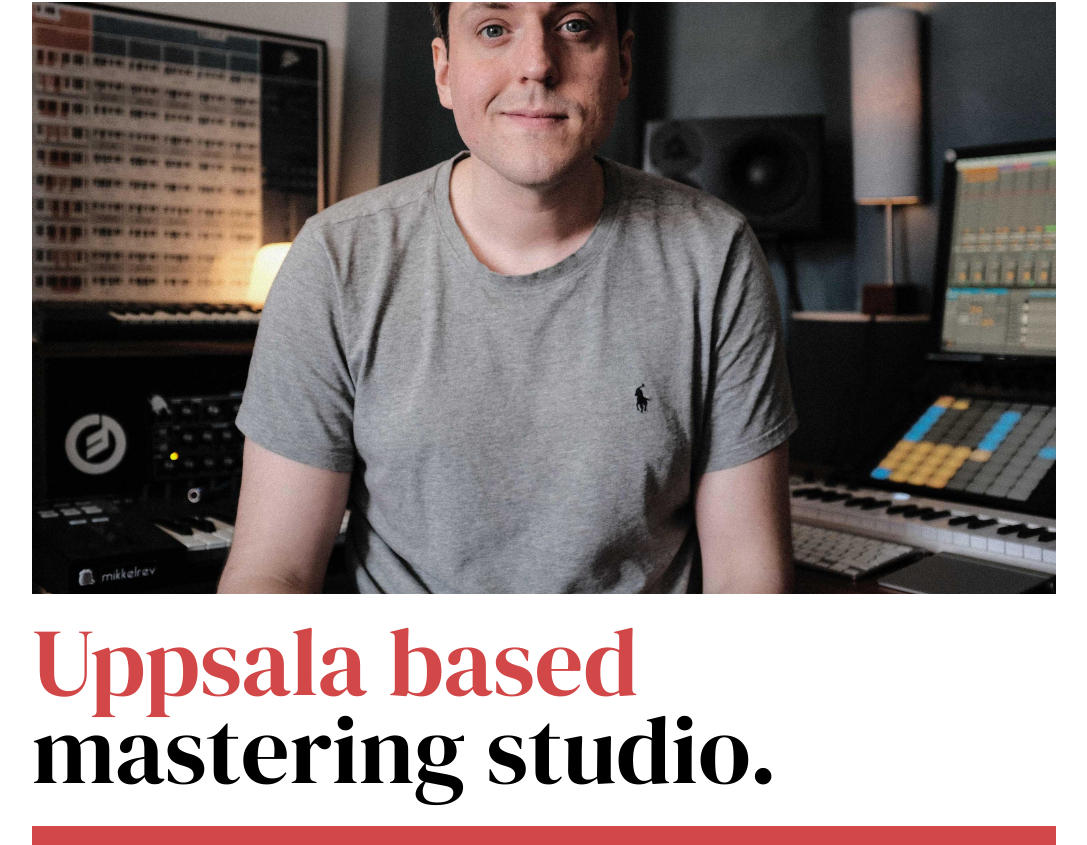
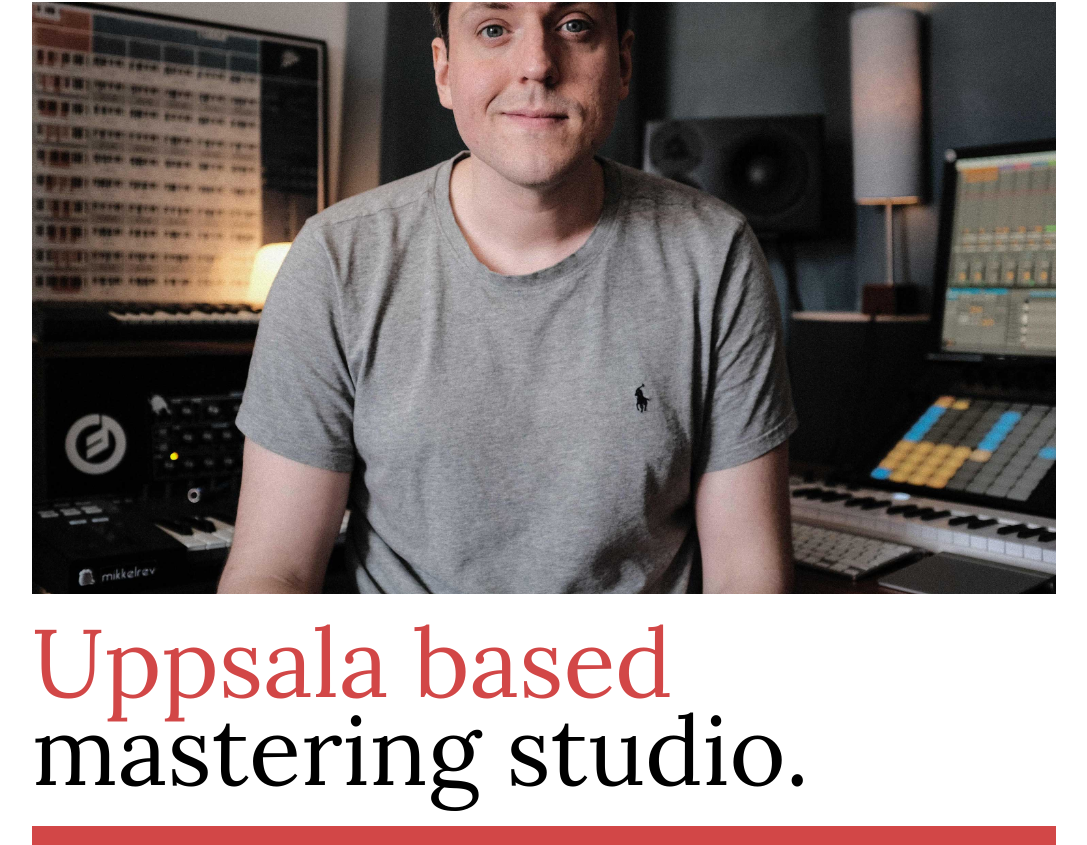
Before and after one commit to revgrytet/revgrytet.github.io, a website: page index.html in a window 1280 px wide. Shown: the part 107-952 px from the top of the page, without its empty margins (96-1183 px from the left). Drawn offline with Linux system fonts and the light colour scheme.

Commit message:
test Lora font

```diff
--- a/index.html
+++ b/index.html
@@ -10,6 +10,10 @@
     <link rel="preconnect" href="https://fonts.googleapis.com">
     <link rel="preconnect" href="https://fonts.gstatic.com" crossorigin>
     <link href="https://fonts.googleapis.com/css2?family=DM+Serif+Display:ital@0;1&family=Inter:ital,opsz,wght@0,14..32,100..900;1,14..32,100..900&display=swap" rel="stylesheet">
+    <!-- Testa Lora -->
+    <link rel="preconnect" href="https://fonts.googleapis.com">
+    <link rel="preconnect" href="https://fonts.gstatic.com" crossorigin>
+    <link href="https://fonts.googleapis.com/css2?family=DM+Serif+Display:ital@0;1&family=Inter:ital,opsz,wght@0,14..32,100..900;1,14..32,100..900&family=Lora:ital,wght@0,400..700;1,400..700&display=swap" rel="stylesheet">
 </head>
 <body class="flex flex-col px-4 py-4 lg:px-32 font-sans gap-4 dark:bg-lightblack dark:text-white">
 
--- a/src/input.css
+++ b/src/input.css
@@ -2,7 +2,7 @@
 
 @theme {
     --font-sans: "Inter", sans-serif;
-    --font-serif: "DM Serif Display", serif;
+    --font-serif: "Lora", "DM Serif Display", serif;
     --color-revred: #D24747;
     --color-lightblack: #111;
   }
```
Also changed, not shown: style.css, 2 other files.
